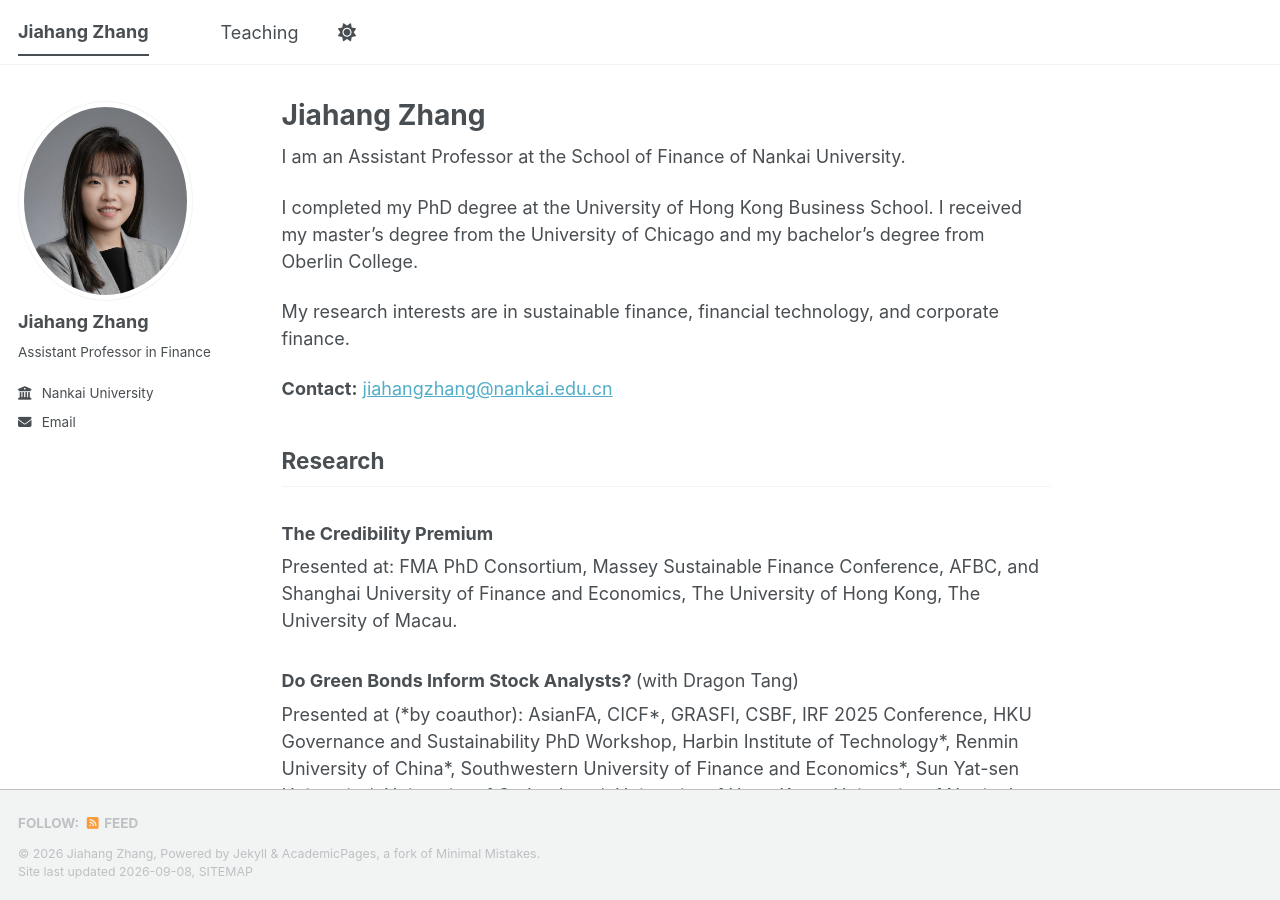
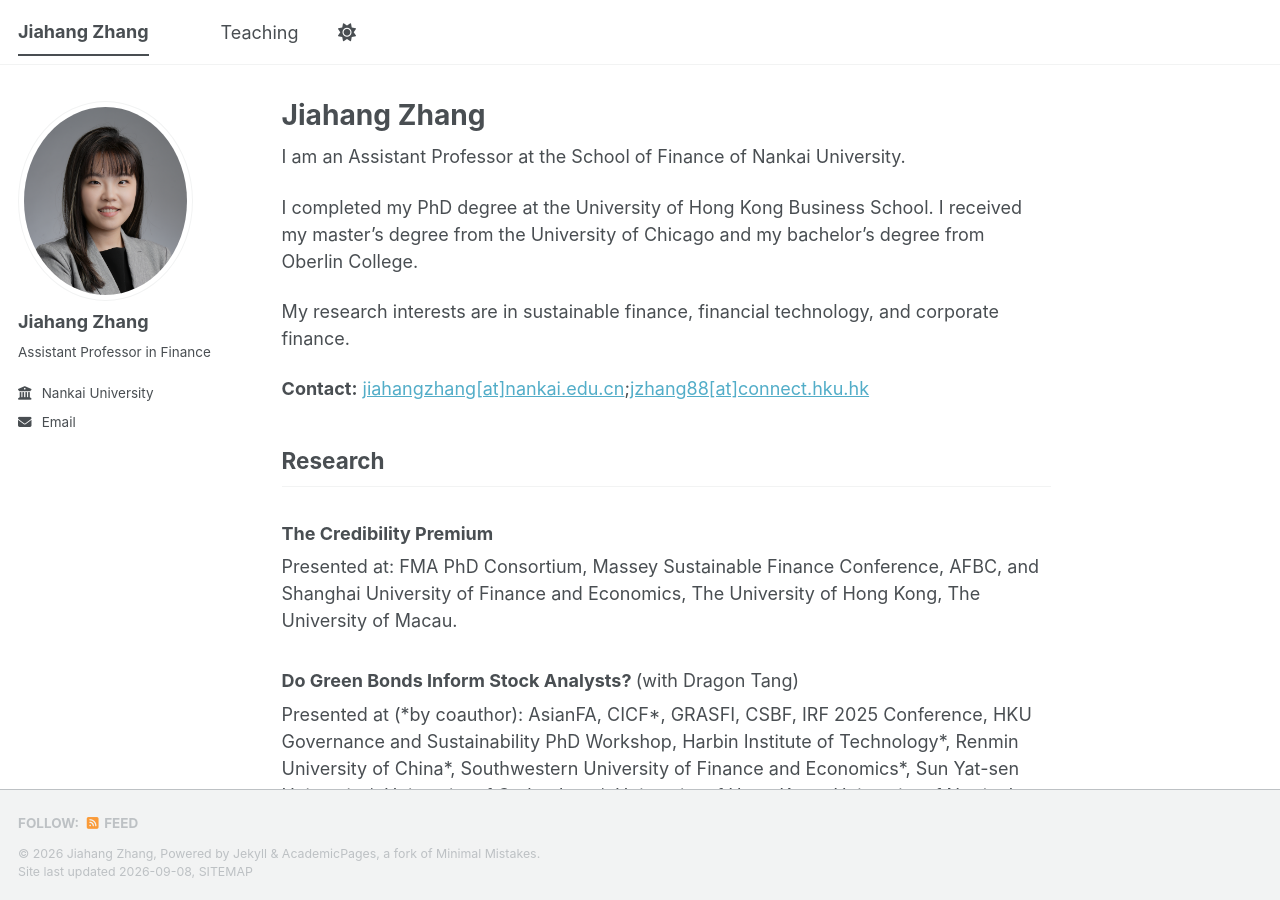
Before and after one commit to joannazhang88/joannazhang88.github.io, a Jekyll site: the page built from _pages/about.md, in a window 1280 px wide and 900 px high. Built offline with Jekyll 4.4.1, drawn with Linux system fonts in a browser that asks for light colours; a style sheet for code colours, icons or effects is not loaded.

Commit message:
Update about.md

```diff
--- a/_pages/about.md
+++ b/_pages/about.md
@@ -14,7 +14,7 @@ I completed my PhD degree at the University of Hong Kong Business School. I rece
 
 My research interests are in sustainable finance, financial technology, and corporate finance.
 
-**Contact:** [jiahangzhang@nankai.edu.cn](mailto:jiahangzhang@nankai.edu.cn)
+**Contact:** [jiahangzhang[at]nankai.edu.cn](mailto:jiahangzhang@nankai.edu.cn);[jzhang88[at]connect.hku.hk](mailto:jzhang88[at]connect.hku.hk)
 
 ## Research
 
```
